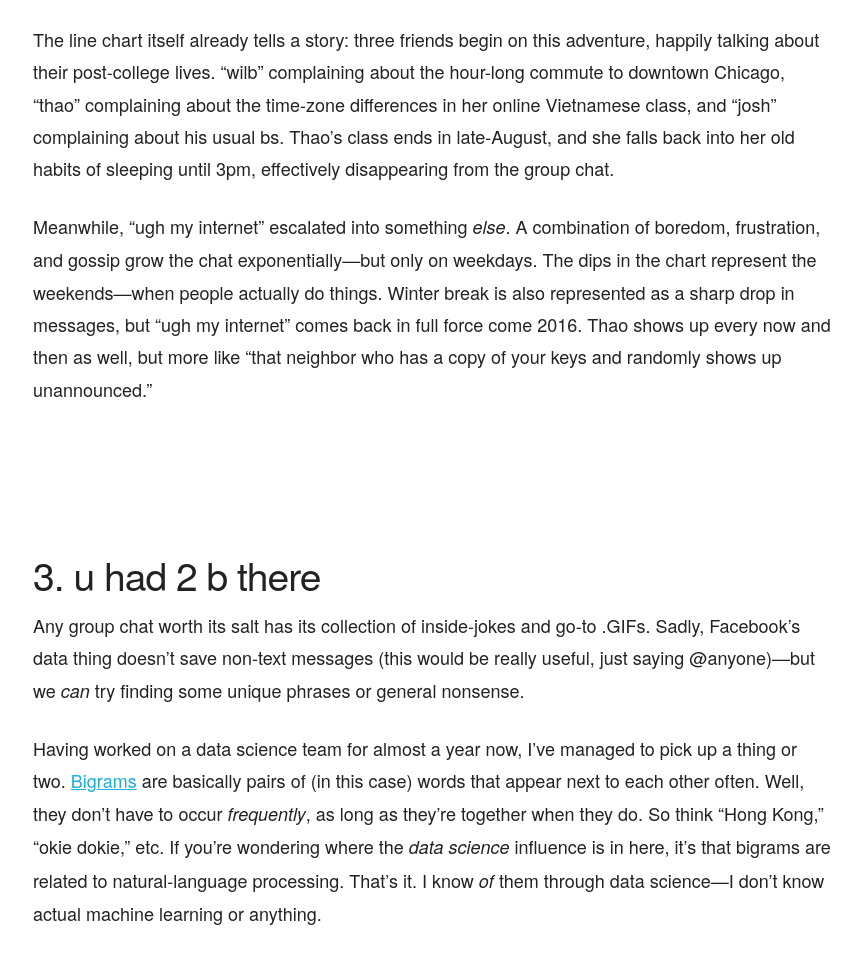
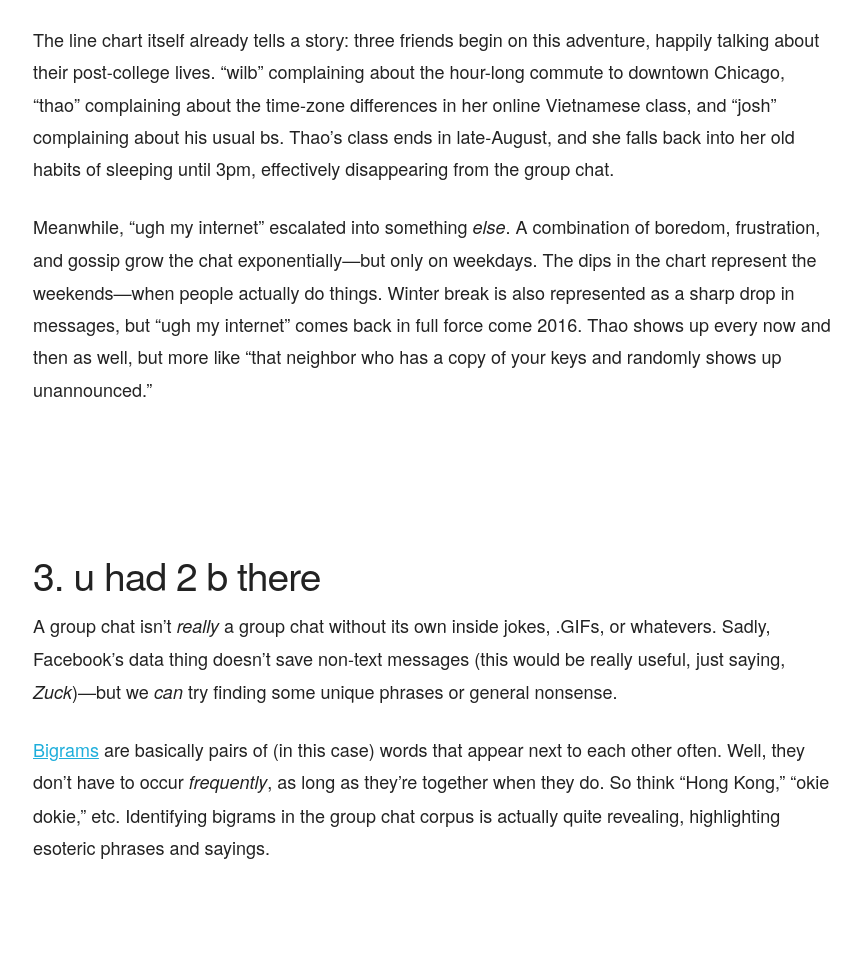
Before and after one commit to wilburc/ughmyinternet, a plain HTML site: page index.html in a window 1280 px wide. Shown: the part 2568-3545 px from the top of the page, without its empty margins (207-1068 px from the left). Drawn offline with nearby package versions, Linux system fonts and the light colour scheme.

Commit message:
prob gonna rewrite all this tmrw tbh

```diff
--- a/index.html
+++ b/index.html
@@ -161,10 +161,10 @@
           3. u had 2 b there
         </h2>
         <p>
-          Any group chat worth its salt has its collection of inside-jokes and go-to .GIFs. Sadly, Facebook’s data thing doesn’t save non-text messages (this would be really useful, just saying @anyone)—but we <i>can</i> try finding some unique phrases or general nonsense.
+          A group chat isn’t <i>really</i> a group chat without its own inside jokes, .GIFs, or whatevers. Sadly, Facebook’s data thing doesn’t save non-text messages (this would be really useful, just saying, <i>Zuck</i>)—but we <i>can</i> try finding some unique phrases or general nonsense.
         </p>
         <p>
-          Having worked on a data science team for almost a year now, I’ve managed to pick up a thing or two. <a href='https://en.wikipedia.org/wiki/Bigram'>Bigrams</a> are basically pairs of (in this case) words that appear next to each other often. Well, they don’t have to occur <i>frequently</i>, as long as they’re together when they do. So think “Hong Kong,” “okie dokie,” etc. If you’re wondering where the <i>data science</i> influence is in here, it’s that bigrams are related to natural-language processing. That’s it. I know <i>of</i> them through data science—I don’t know actual machine learning or anything.
+          <a href='https://en.wikipedia.org/wiki/Bigram'>Bigrams</a> are basically pairs of (in this case) words that appear next to each other often. Well, they don’t have to occur <i>frequently</i>, as long as they’re together when they do. So think “Hong Kong,” “okie dokie,” etc. Identifying bigrams in the group chat corpus is actually quite revealing, highlighting esoteric phrases and sayings.
         </p>
 
       </div>
```
